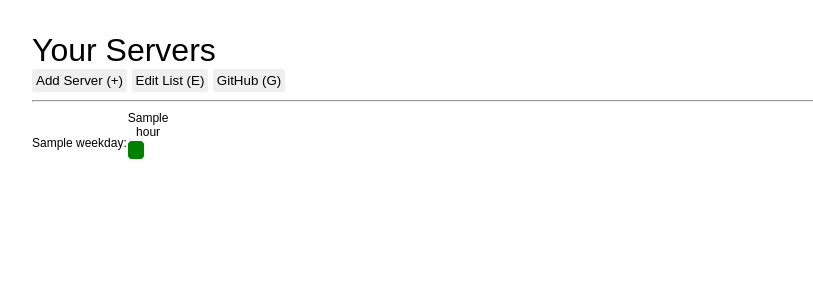
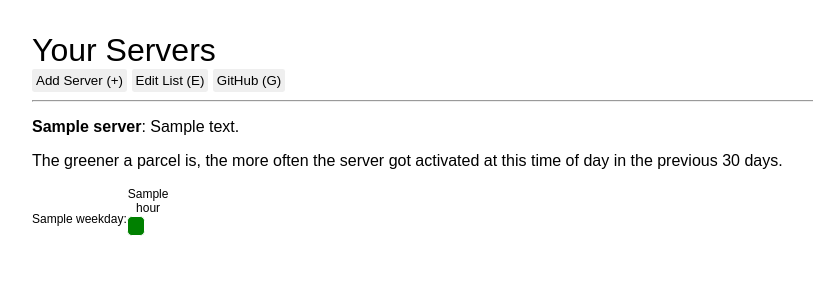
Before and after one commit to flemk/server-dashboard, a Django app: template serverdashboard/dashboard/templates/dashboard/bitmap.html in a window 1280 px wide. Shown: the top 300 px of the page, without its empty margins (134-947 px from the left). Run offline with Django 4.2, Linux system fonts and the light colour scheme; the template is opened without the code that fills it: most values are stand-ins (such as "Sample title", 1, 10 or a date in 2020); data that the repository does not hold is empty.

Commit message:
Edit README

```diff
--- a/serverdashboard/dashboard/templates/dashboard/bitmap.html
+++ b/serverdashboard/dashboard/templates/dashboard/bitmap.html
@@ -1,6 +1,11 @@
 {% extends "header.html" %}
 
 {% block content %}
+
+    <div>
+        <p><span style="font-weight: bold;">{{ server.name }}</span>:&nbsp;<span>{{ server.ip_address }}</span></p>
+        <p>The greener a parcel is, the more often the server got activated at this time of day in the previous 30 days.</p>
+    </div>
 
     <div style="display: flex;">
         <div style="display: inline-grid; font-size: 0.75rem; text-align: right;">
--- a/serverdashboard/dashboard/views.py
+++ b/serverdashboard/dashboard/views.py
@@ -36,6 +36,10 @@ def bitmap(request, id):
     server = get_object_or_404(Server, id=id)
 
     context = {
+        'server': {
+            'name': server.display_name,
+            'ip_address': server.ip_address,
+            },
         'bitmap': server.get_bitmap(),
     }
 
```
Also changed, not shown: README.md, src/bitmap.jpg (added), src/dashboard.jpg (added).
